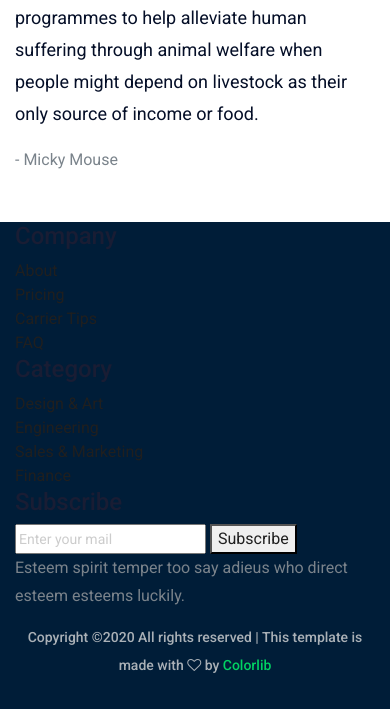
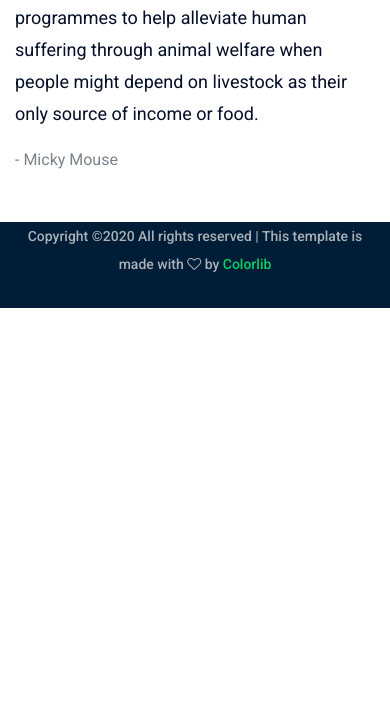
Before and after one commit to ashishj15/Projectintern, a Django app: template templates/index.html in a window 390 px wide. Shown: the part 3038-3747 px from the top of the page. After the commit the page ends 3346 px from the top, so only its background shows below. Run offline with Django 3.2, Linux system fonts and the light colour scheme; the template is opened without the code that fills it, so the values that code supplies are empty; some libraries are stand-ins or nearby versions.

Commit message:
Updated Links

```diff
--- a/templates/index.html
+++ b/templates/index.html
@@ -179,49 +179,49 @@
         <div class="row">
             <div class="col-lg-4 col-xl-3 col-md-6">
                 <div class="single_catagory">
-                    <a href="jobs.html"><h4>Sports and Recreation</h4></a>
+                    <a href="#"><h4>Sports and Recreation</h4></a>
                     <p><span>50</span> Available position</p>
                 </div>
             </div>
             <div class="col-lg-4 col-xl-3 col-md-6">
                 <div class="single_catagory">
-                    <a href="jobs.html"><h4>Art</h4></a>
+                    <a href="#"><h4>Art</h4></a>
                     <p><span>50</span> Available position</p>
                 </div>
             </div>
             <div class="col-lg-4 col-xl-3 col-md-6">
                 <div class="single_catagory">
-                    <a href="jobs.html"><h4>Visual and performing Arts</h4></a>
+                    <a href="#"><h4>Visual and performing Arts</h4></a>
                     <p><span>50</span> Available position</p>
                 </div>
             </div>
             <div class="col-lg-4 col-xl-3 col-md-6">
                 <div class="single_catagory">
-                    <a href="jobs.html"><h4>Politics,Speech and Social Studies</h4></a>
+                    <a href="#"><h4>Politics,Speech and Social Studies</h4></a>
                     <p><span>50</span> Available position</p>
                 </div>
             </div>
             <div class="col-lg-4 col-xl-3 col-md-6">
                 <div class="single_catagory">
-                    <a href="jobs.html"><h4>Academic competitions</h4></a>
+                    <a href="#"><h4>Academic competitions</h4></a>
                     <p><span>50</span> Available position</p>
                 </div>
             </div>
             <div class="col-lg-4 col-xl-3 col-md-6">
                 <div class="single_catagory">
-                    <a href="jobs.html"><h4>Volunteering and Activism</h4></a>
+                    <a href="#"><h4>Volunteering and Activism</h4></a>
                     <p><span>50</span> Available position</p>
                 </div>
             </div>
             <div class="col-lg-4 col-xl-3 col-md-6">
                 <div class="single_catagory">
-                    <a href="jobs.html"><h4>Writing</h4></a>
+                    <a href="#"><h4>Writing</h4></a>
                     <p><span>50</span> Available position</p>
                 </div>
             </div>
             <div class="col-lg-4 col-xl-3 col-md-6">
                 <div class="single_catagory">
-                    <a href="jobs.html"><h4>Music</h4></a>
+                    <a href="#"><h4>Music</h4></a>
                     <p><span>50</span> Available position</p>
                 </div>
             </div>
@@ -314,49 +314,6 @@
 
 <!-- footer start -->
 <footer class="footer">
-                <div class="col-xl-2 col-md-6 col-lg-2">
-                    <div class="footer_widget wow fadeInUp" data-wow-duration="1.1s" data-wow-delay=".4s">
-                        <h3 class="footer_title">
-                            Company
-                        </h3>
-                        <ul>
-                            <li><a href="#">About </a></li>
-                            <li><a href="#"> Pricing</a></li>
-                            <li><a href="#">Carrier Tips</a></li>
-                            <li><a href="#">FAQ</a></li>
-                        </ul>
-
-                    </div>
-                </div>
-                <div class="col-xl-3 col-md-6 col-lg-3">
-                    <div class="footer_widget wow fadeInUp" data-wow-duration="1.2s" data-wow-delay=".5s">
-                        <h3 class="footer_title">
-                            Category
-                        </h3>
-                        <ul>
-                            <li><a href="#">Design & Art</a></li>
-                            <li><a href="#">Engineering</a></li>
-                            <li><a href="#">Sales & Marketing</a></li>
-                            <li><a href="#">Finance</a></li>
-                        </ul>
-                    </div>
-                </div>
-                <div class="col-xl-4 col-md-6 col-lg-4">
-                    <div class="footer_widget wow fadeInUp" data-wow-duration="1.3s" data-wow-delay=".6s">
-                        <h3 class="footer_title">
-                            Subscribe
-                        </h3>
-                        <form action="#" class="newsletter_form">
-                            <input type="text" placeholder="Enter your mail">
-                            <button type="submit">Subscribe</button>
-                        </form>
-                        <p class="newsletter_text">Esteem spirit temper too say adieus who direct esteem esteems
-                            luckily.</p>
-                    </div>
-                </div>
-            </div>
-        </div>
-    </div>
     <div class="copy-right_text wow fadeInUp" data-wow-duration="1.4s" data-wow-delay=".3s">
         <div class="container">
             <div class="footer_border"></div>
--- a/templates/userindex.html
+++ b/templates/userindex.html
@@ -55,7 +55,8 @@
                                         <ul id="navigation">
                                             <li><a href="index.html">Home</a></li>
                                             <li><a href="{% url 'viewopportunities'%}">Browse Opportunities</a></li>
-                                            <li><a href="{%url 'allusers'%}">Friends</i></a>
+                                            <li><a href="{%url 'allusers'%}">People</i></a>
+                                            <li><a href="{%url 'yourfriends'%}">Your Follows</i></a>
                                             </li>
                                         </ul>
                                     </nav>
```
